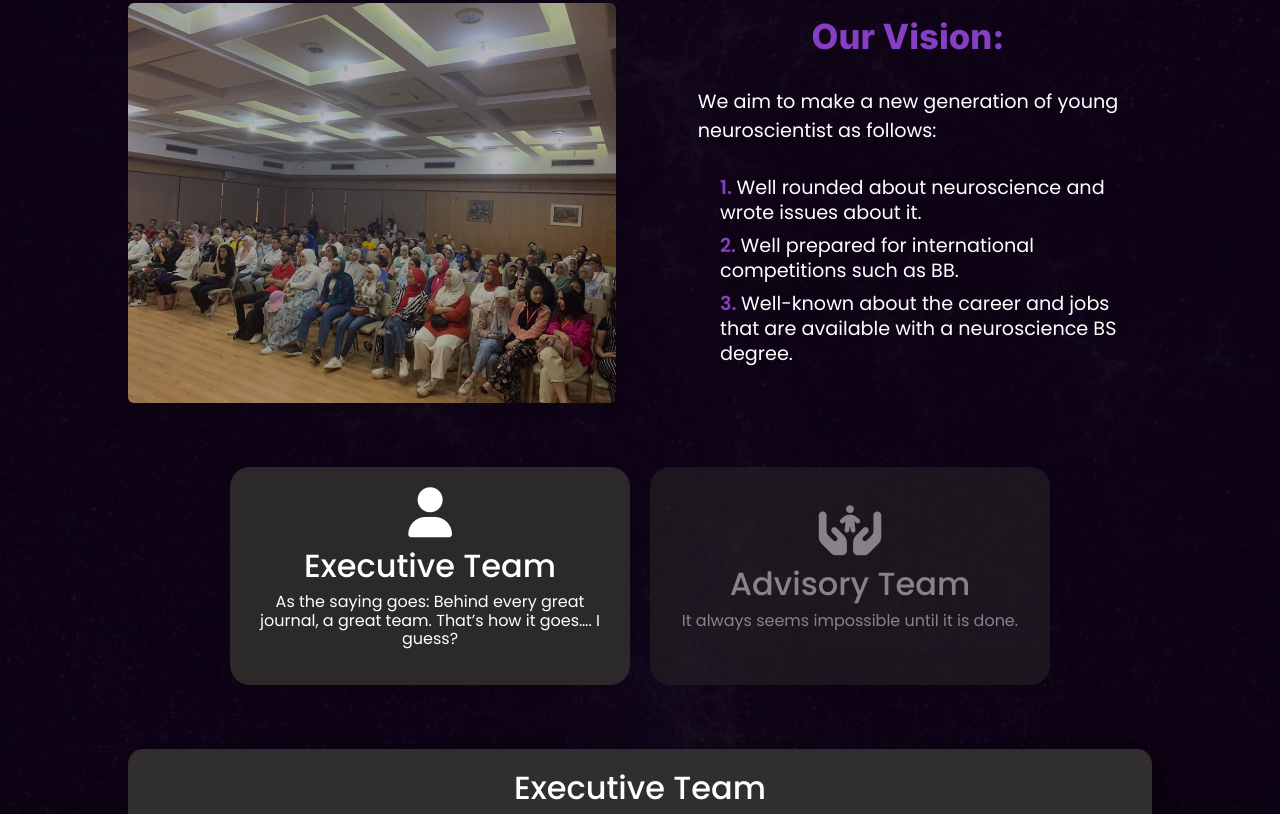
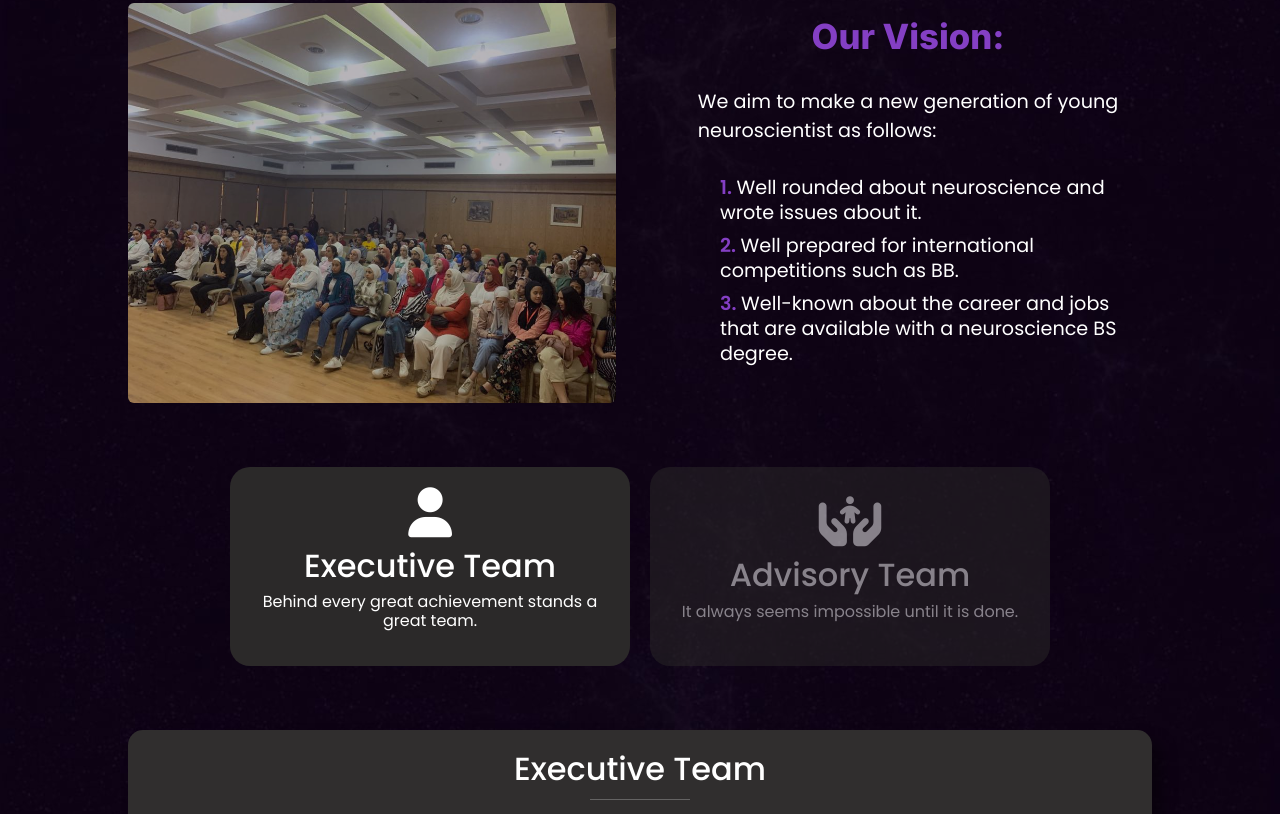
Before and after one commit to eyadwebdeveloper/IYNA, a plain HTML site: page index.html in a window 1280 px wide. Shown: the part 1421-2235 px from the top of the page. Drawn offline with nearby package versions, Linux system fonts and the light colour scheme; a script that the page names is missing.

Commit message:
Update index.html

```diff
--- a/index.html
+++ b/index.html
@@ -82,7 +82,7 @@
             <button class="caa tee" id="team-btn">
               <i class="fa-solid fa-user"></i>
               <h2>Executive Team</h2>
-              <p>As the saying goes: Behind every great journal, a great team. That’s how it goes…. I guess?</p>
+              <p>Behind every great achievement stands a great team.</p>
             </button>
             <button class="caa add" id="adv-btn">
               <i class="fa-solid fa-hands-holding-child"></i>
```
